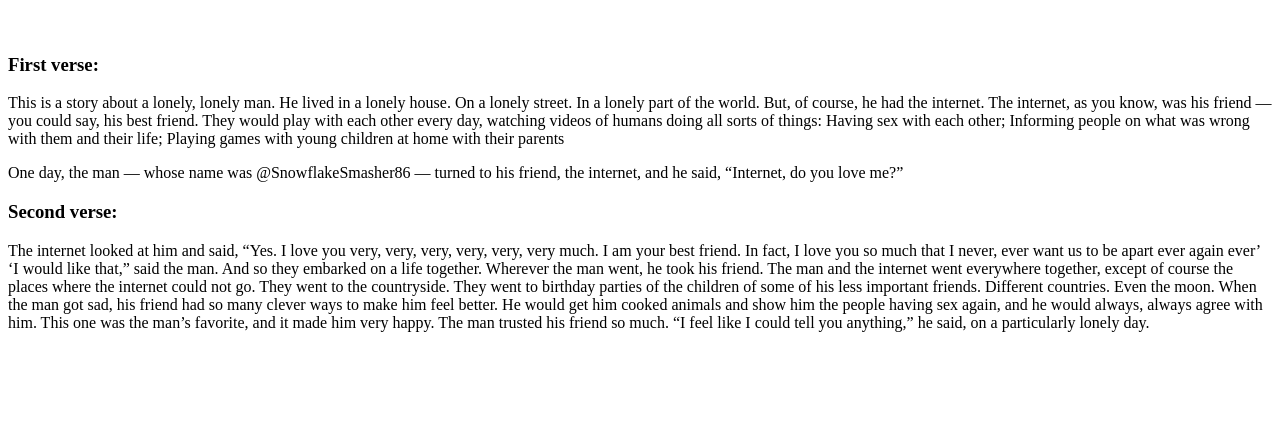
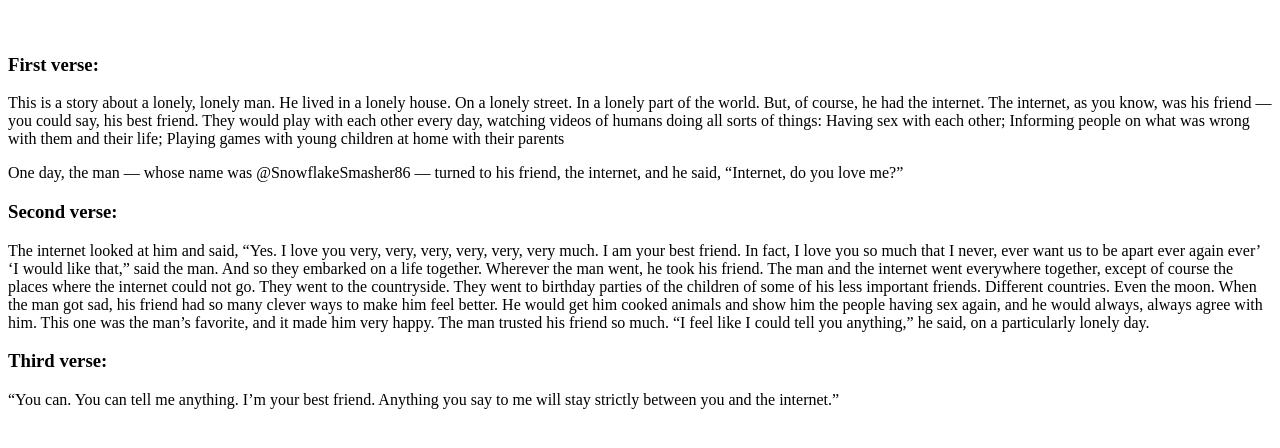
Before and after one commit to danielmark0116/learning-git-2, a plain HTML site: page index.html in a window 1280 px wide. Shown: the part 110-558 px from the top of the page. Drawn offline with Linux system fonts and the light colour scheme.

Commit message:
Add third verse - after an error

```diff
--- a/index.html
+++ b/index.html
@@ -22,5 +22,9 @@
         The internet looked at him and said, “Yes. I love you very, very, very, very, very, very much. I am your best friend. In fact, I love you so much that I never, ever want us to be apart ever again ever’
 ‘I would like that,” said the man. And so they embarked on a life together. Wherever the man went, he took his friend. The man and the internet went everywhere together, except of course the places where the internet could not go. They went to the countryside. They went to birthday parties of the children of some of his less important friends. Different countries. Even the moon. When the man got sad, his friend had so many clever ways to make him feel better. He would get him cooked animals and show him the people having sex again, and he would always, always agree with him. This one was the man’s favorite, and it made him very happy. The man trusted his friend so much. “I feel like I could tell you anything,” he said, on a particularly lonely day.
     </p>
+    <h3>Third verse:</h3>
+    <p>
+        “You can. You can tell me anything. I’m your best friend. Anything you say to me will stay strictly between you and the internet.”
+    </p>
 </body>
 </html>
```
